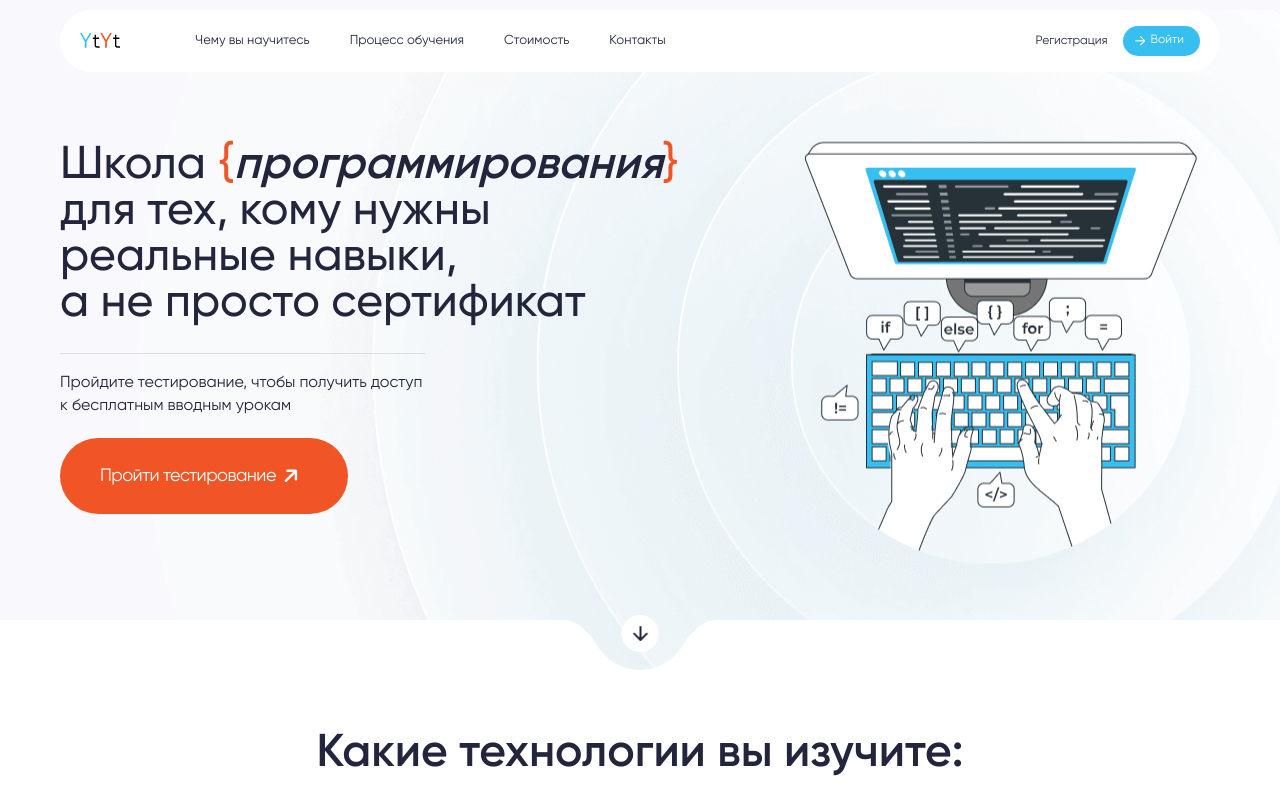
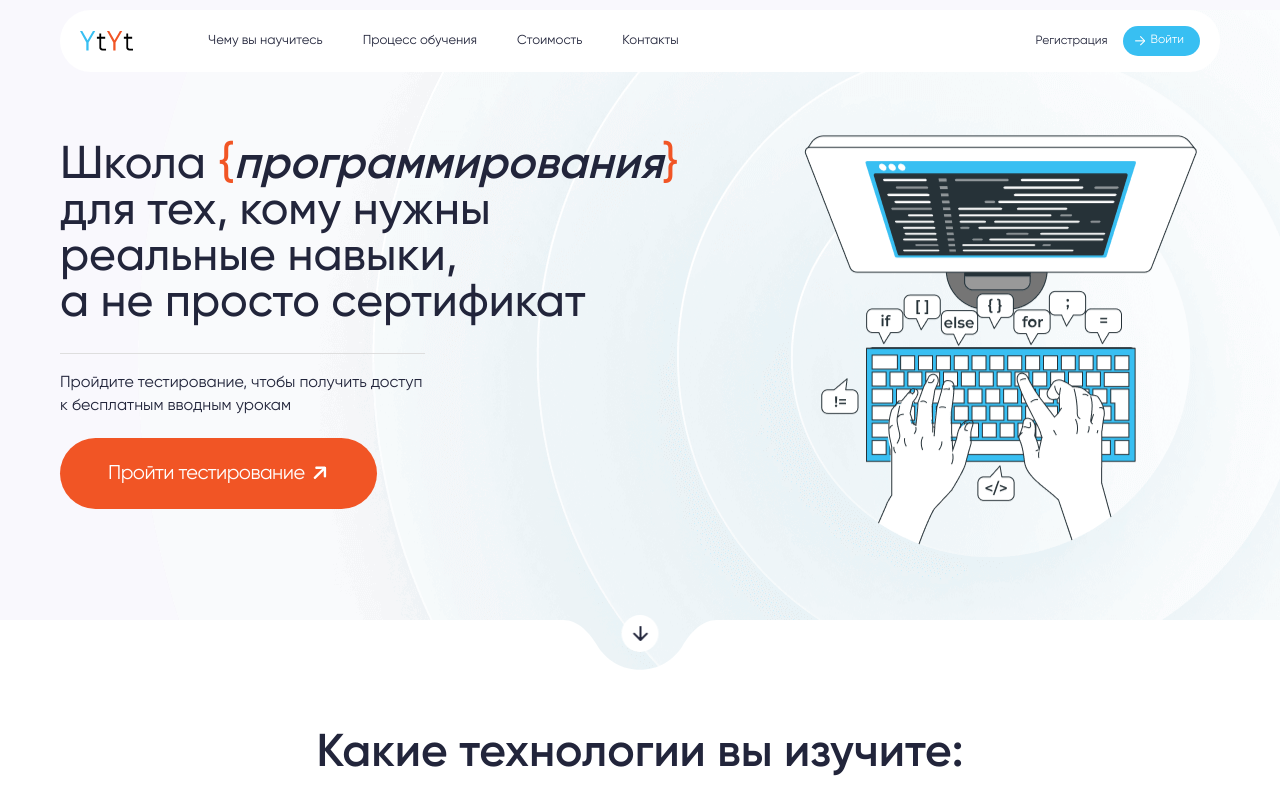
Before and after one commit to DStarky/coding-school, a website built with Vite: page index.html in a window 1280 px wide. Shown: the top 800 px of the page. Built offline with nearby package versions, Linux system fonts and the light colour scheme; files whose address does not match are found by name.

Commit message:
sizes fixed

```diff
--- a/src/styles/components/_buttons.scss
+++ b/src/styles/components/_buttons.scss
@@ -1,10 +1,10 @@
 .btn {
-  padding: 2.8rem 7.2rem 2.8rem 4rem;
+  padding: 2.4rem 7.2rem 2.4rem 4.8rem;
   background-color: $color-bg-orange;
   border: none;
   border-radius: 10rem;
   color: $color-bg-white;
-  font-size: 1.8rem;
+  font-size: 2rem;
   letter-spacing: -0.54px;
   cursor: pointer;
   transition: background-color 0.3s ease;
--- a/src/styles/components/_header.scss
+++ b/src/styles/components/_header.scss
@@ -14,8 +14,14 @@
   }
 
   &__logo-link {
+    height: 1.9rem;
+    width: 5.3rem;
 
     flex-shrink: 0;
+
+    img{
+      width: 100%;
+    }
 
     @include _769 {
       // margin-bottom: 7rem;
```
